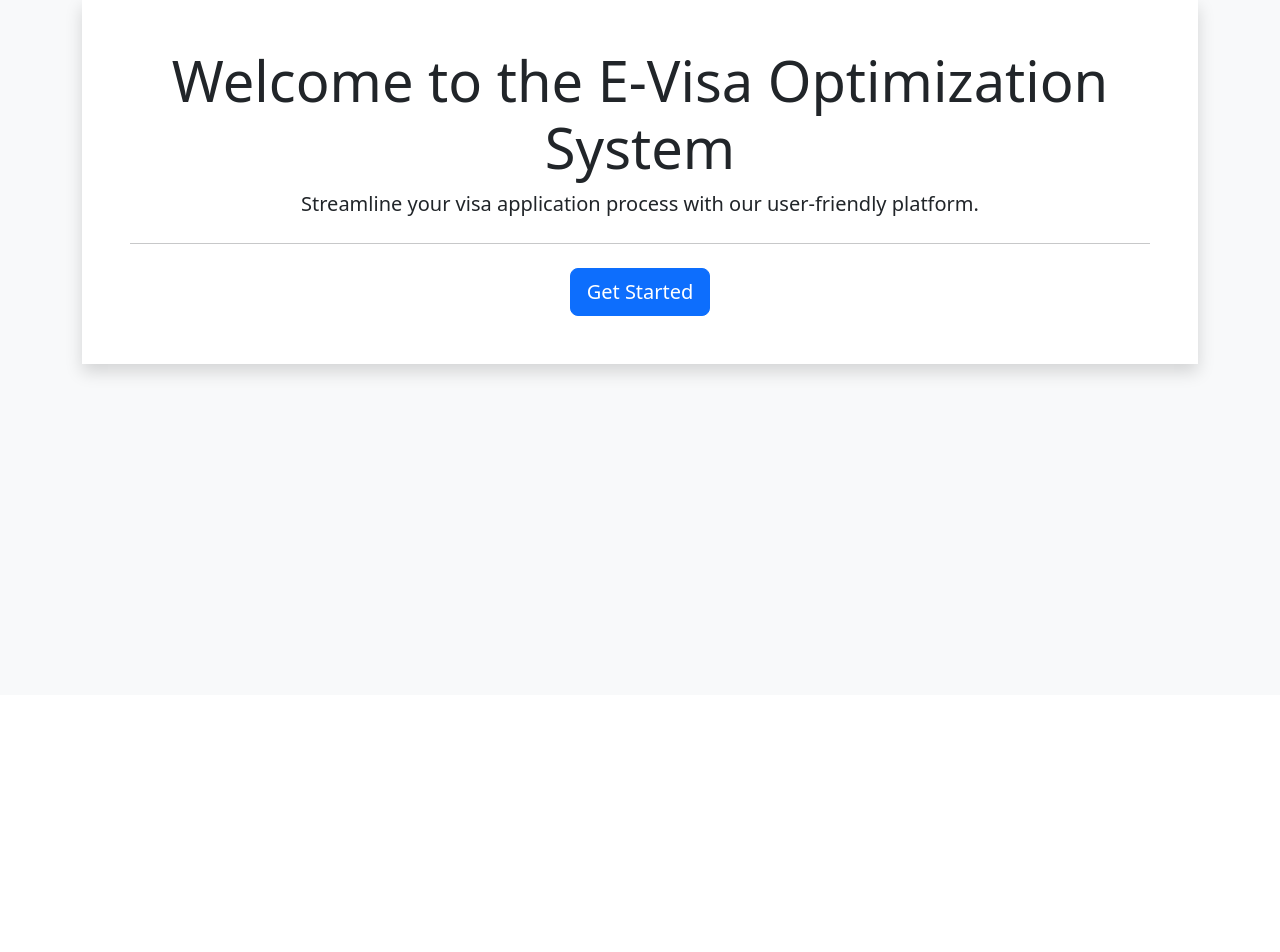
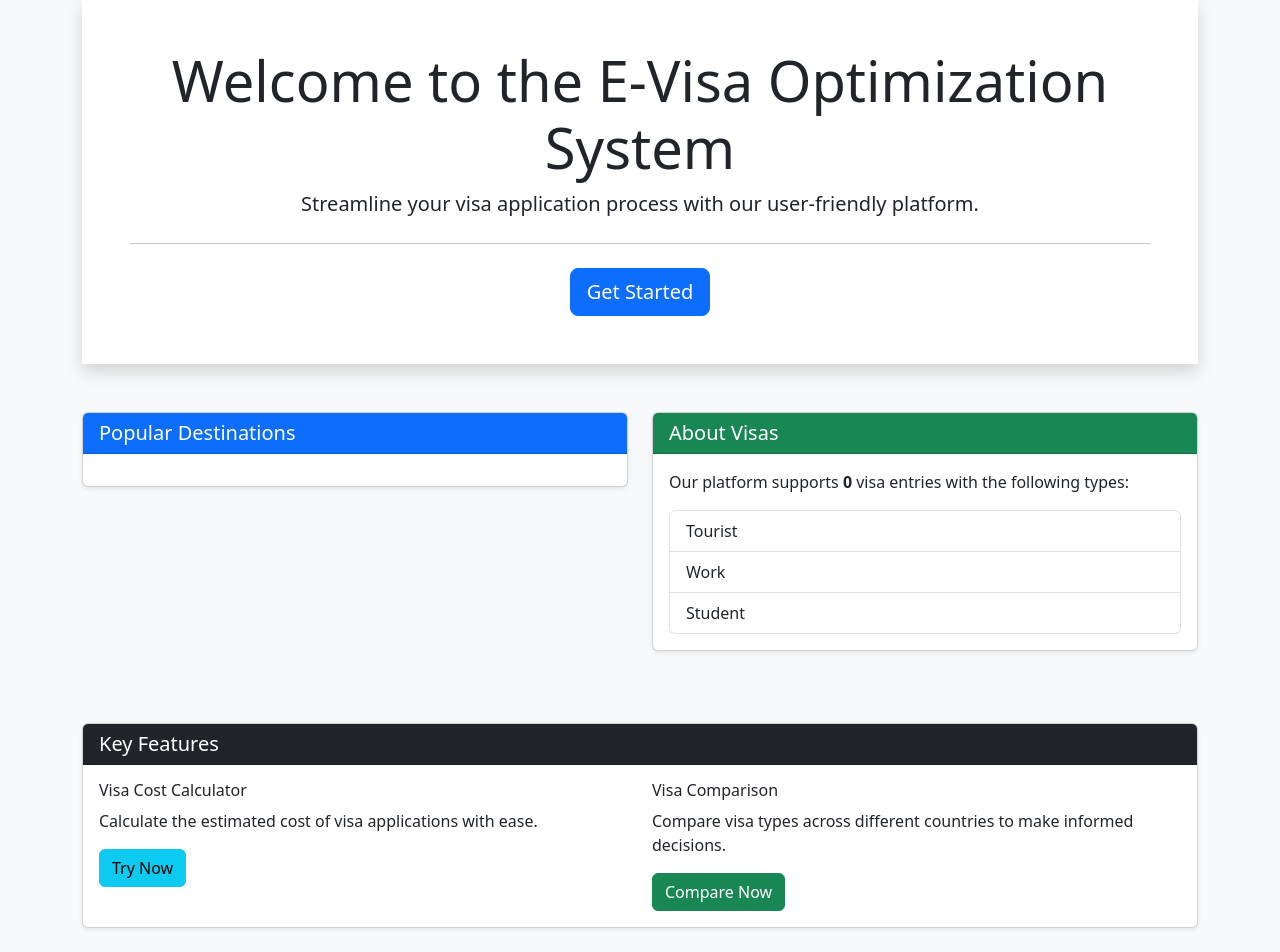
Before and after one commit to SultanMargulan/E-Visa, a Flask app: page / in a window 1280 px wide. Shown: the part 105-1057 px from the top of the page. Before the commit the page ends 485 px from the top, so only its background shows below. Run offline with Flask 3, Linux system fonts and the light colour scheme; data that the repository does not hold is empty.

Commit message:
Added some information in home page

```diff
--- a/app/routes.py
+++ b/app/routes.py
@@ -11,7 +11,12 @@ bp = Blueprint('main', __name__)
 
 @bp.route('/')
 def home():
-    return render_template('home.html')
+    popular_countries = db.session.query(Country).join(VisaApplication).group_by(Country.id).order_by(db.func.count(VisaApplication.id).desc()).limit(5).all()
+
+    visa_types = ['Tourist', 'Work', 'Student']
+    visa_count = VisaInfo.query.count()
+
+    return render_template('home.html', popular_countries=popular_countries, visa_types=visa_types, visa_count=visa_count)
 
 # USER LOGIN AND REGISTRATION ROUTES
 @bp.route('/dashboard')
--- a/app/templates/home.html
+++ b/app/templates/home.html
@@ -9,6 +9,7 @@
 <body class="bg-light">
     {% include 'includes/navbar.html' %}
     <div class="container mt-5">
+        <!-- Главный Jumbotron -->
         <div class="jumbotron bg-white p-5 shadow">
             <h1 class="display-4 text-center">Welcome to the E-Visa Optimization System</h1>
             <p class="lead text-center">
@@ -29,6 +30,65 @@
                 </div>
             {% endif %}
         </div>
+
+        <!-- Информационные карты -->
+        <div class="row mt-5">
+            <!-- Популярные страны -->
+            <div class="col-lg-6">
+                <div class="card shadow-sm mb-4">
+                    <div class="card-header bg-primary text-white">
+                        <h5 class="card-title mb-0">Popular Destinations</h5>
+                    </div>
+                    <div class="card-body">
+                        <ul class="list-group">
+                            {% for country in popular_countries %}
+                            <li class="list-group-item d-flex justify-content-between align-items-center">
+                                {{ country.name }}
+                                <span class="badge bg-info">{{ country.region }}</span>
+                            </li>
+                            {% endfor %}
+                        </ul>
+                    </div>
+                </div>
+            </div>
+
+            <!-- О визах -->
+            <div class="col-lg-6">
+                <div class="card shadow-sm mb-4">
+                    <div class="card-header bg-success text-white">
+                        <h5 class="card-title mb-0">About Visas</h5>
+                    </div>
+                    <div class="card-body">
+                        <p>Our platform supports <strong>{{ visa_count }}</strong> visa entries with the following types:</p>
+                        <ul class="list-group">
+                            {% for visa_type in visa_types %}
+                            <li class="list-group-item">{{ visa_type }}</li>
+                            {% endfor %}
+                        </ul>
+                    </div>
+                </div>
+            </div>
+        </div>
+
+        <div class="card shadow-sm mt-5 mb-4">
+            <div class="card-header bg-dark text-white">
+            <h5 class="card-title mb-0">Key Features</h5>
+            </div>
+            <div class="card-body">
+            <div class="row">
+                <div class="col-md-6">
+                <h6>Visa Cost Calculator</h6>
+                <p>Calculate the estimated cost of visa applications with ease.</p>
+                <a href="{{ url_for('main.visa_cost_calculator') }}" class="btn btn-info">Try Now</a>
+                </div>
+                <div class="col-md-6">
+                <h6>Visa Comparison</h6>
+                <p>Compare visa types across different countries to make informed decisions.</p>
+                <a href="{{ url_for('main.visa_comparison') }}" class="btn btn-success">Compare Now</a>
+                </div>
+            </div>
+            </div>
+        </div>
     </div>
 </body>
 </html>
```
